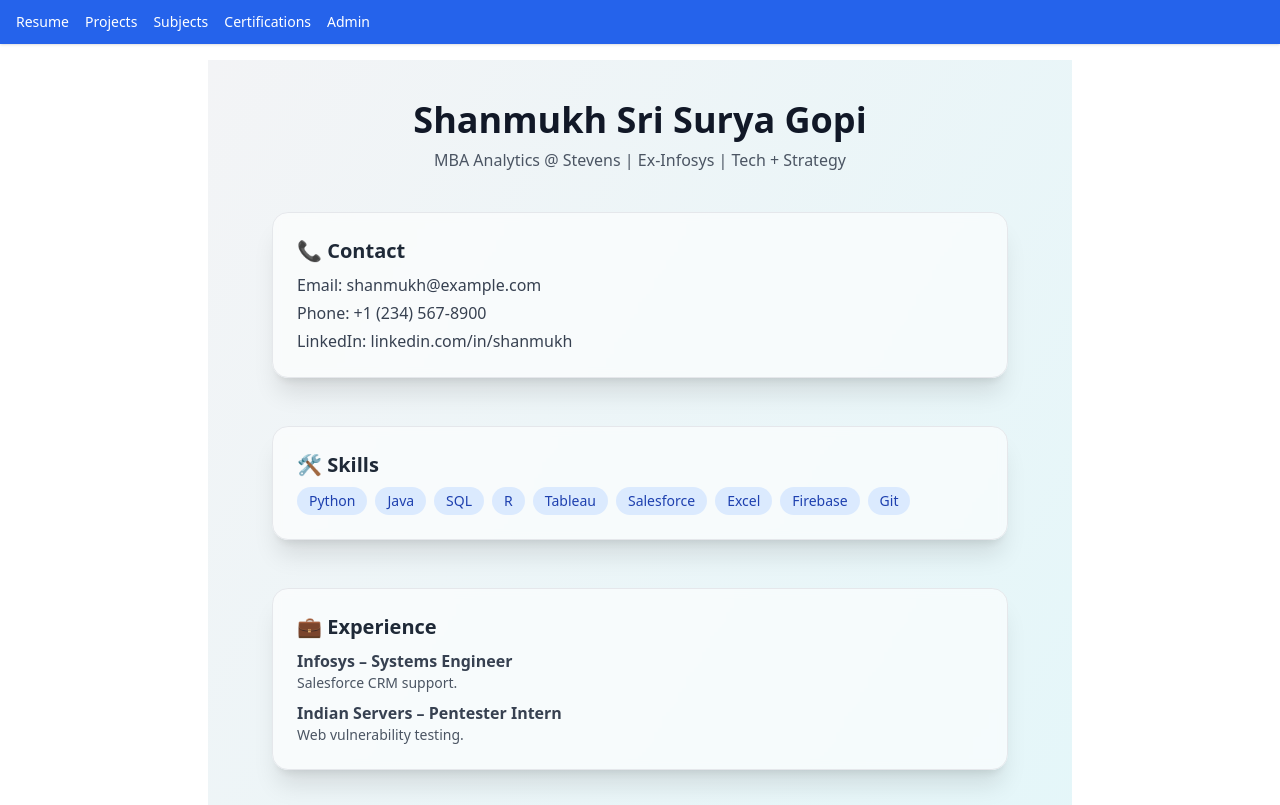
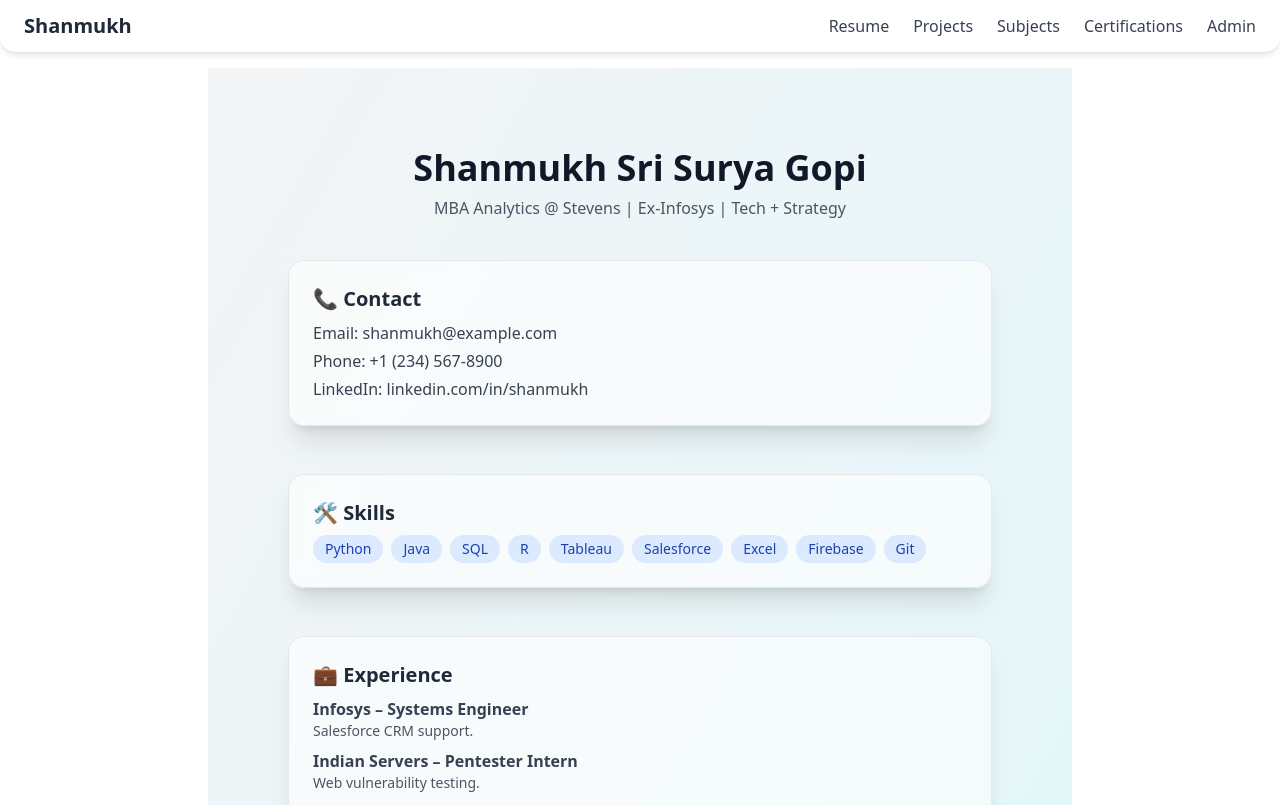
Before and after one commit to shannu9/shanmukh-resume-site-Final, a React (Vite) app: page / in a window 1280 px wide. Shown: the top 805 px of the page. Built offline with nearby package versions, Linux system fonts and the light colour scheme.

Commit message:
Update of resume page

```diff
--- a/src/components/Header.jsx
+++ b/src/components/Header.jsx
@@ -2,14 +2,16 @@ import { Link } from 'react-router-dom';
 
 export default function Header() {
   return (
-    <nav className="bg-blue-600 text-white px-4 py-3 shadow">
-      <ul className="flex gap-4 text-sm font-medium">
-        <li><Link to="/" className="hover:underline">Resume</Link></li>
-        <li><Link to="/projects" className="hover:underline">Projects</Link></li>
-        <li><Link to="/subjects" className="hover:underline">Subjects</Link></li>
-        <li><Link to="/certifications" className="hover:underline">Certifications</Link></li>
-        <li><Link to="/admin" className="hover:underline">Admin</Link></li>
-      </ul>
+    <nav className="sticky top-0 z-50 backdrop-blur-md bg-white/70 shadow-md rounded-b-2xl px-6 py-3 flex justify-between items-center">
+      <div className="text-xl font-bold text-gray-800">Shanmukh</div>
+      <ul className="flex gap-6 text-gray-700 font-medium">
+       <li><a href="/" className="hover:text-blue-600 transition">Resume</a></li>
+       <li><a href="/projects" className="hover:text-blue-600 transition">Projects</a></li>
+       <li><a href="/subjects" className="hover:text-blue-600 transition">Subjects</a></li>
+       <li><a href="/certifications" className="hover:text-blue-600 transition">Certifications</a></li>
+       <li><a href="/admin" className="hover:text-blue-600 transition">Admin</a></li>
+     </ul>
     </nav>
+
   );
 }
--- a/src/pages/ResumePage.jsx
+++ b/src/pages/ResumePage.jsx
@@ -6,7 +6,7 @@ const sectionCard = (title, content) => (
     whileInView={{ opacity: 1, y: 0 }}
     transition={{ duration: 0.6 }}
     viewport={{ once: true }}
-    className="bg-white/60 backdrop-blur-sm shadow-xl rounded-2xl p-6 w-full mb-6 border border-gray-200"
+    className="bg-white/60 backdrop-blur-sm shadow-xl rounded-2xl p-6 mb-6 border border-gray-200 w-full"
   >
     <h2 className="text-xl font-semibold text-gray-800 mb-2">{title}</h2>
     <div className="text-gray-700">{content}</div>
@@ -15,13 +15,13 @@ const sectionCard = (title, content) => (
 
 export default function ResumePage() {
   return (
-    <div className="bg-gradient-to-br from-[#f3f4f6] to-[#e0f7fa] min-h-screen py-10 px-4 sm:px-8 lg:px-12 xl:px-16 w-full">
-      <div className="w-full">
-        <div className="text-center mb-10 w-full">
+    <div className="bg-gradient-to-br from-[#f3f4f6] to-[#e0f7fa] min-h-screen py-10 px-4 sm:px-8 lg:px-16">
+      <div className="max-w-7xl mx-auto py-10 px-4">
+        <div className="text-center mb-10">
           <h1 className="text-4xl font-extrabold text-gray-900">Shanmukh Sri Surya Gopi</h1>
           <p className="text-md text-gray-600 mt-2">MBA Analytics @ Stevens | Ex-Infosys | Tech + Strategy</p>
         </div>
-        <div className="grid grid-cols-1 gap-6 w-full">
+        <div className="flex flex-col gap-6 w-full">
           {sectionCard("📞 Contact", <ul className="space-y-1"><li>Email: shanmukh@example.com</li><li>Phone: +1 (234) 567-8900</li><li>LinkedIn: linkedin.com/in/shanmukh</li></ul>)}
           {sectionCard("🛠 Skills", <div className="flex flex-wrap gap-2">{["Python", "Java", "SQL", "R", "Tableau", "Salesforce", "Excel", "Firebase", "Git"].map(skill => (<span key={skill} className="bg-blue-100 text-blue-800 text-sm px-3 py-1 rounded-full hover:scale-105 transition">{skill}</span>))}</div>)}
           {sectionCard("💼 Experience", <><p className="font-semibold">Infosys – Systems Engineer</p><p className="text-sm text-gray-600 mb-2">Salesforce CRM support.</p><p className="font-semibold">Indian Servers – Pentester Intern</p><p className="text-sm text-gray-600">Web vulnerability testing.</p></>)}
```
